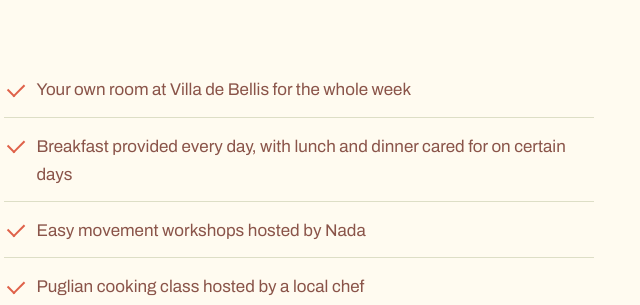
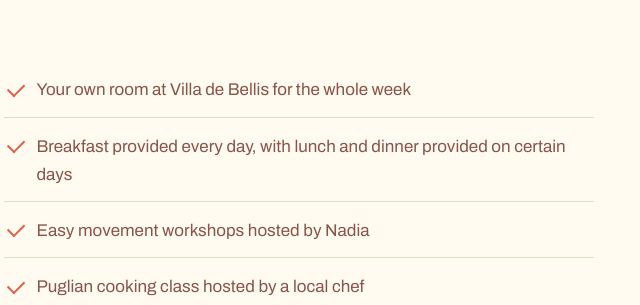
Before and after one commit to MPRCircle/theitalianreset2027, a plain HTML site: page index.html in a window 1280 px wide. Shown: the part 3940-4245 px from the top of the page, 606-1246 px from the left. Drawn offline with nearby package versions, Linux system fonts and the light colour scheme.

Commit message:
Fix list items for clarity and correct names

```diff
--- a/index.html
+++ b/index.html
@@ -227,8 +227,8 @@
         </div>
         <ul class="included-list">
           <li>Your own room at Villa de Bellis for the whole week</li>
-          <li>Breakfast provided every day, with lunch and dinner cared for on certain days </li>
-          <li>Easy movement workshops hosted by Nada</li>
+          <li>Breakfast provided every day, with lunch and dinner provided on certain days </li>
+          <li>Easy movement workshops hosted by Nadia</li>
           <li>Puglian cooking class hosted by a local chef</li>
           <li>Journaling and meditation circles</li>
           <li>Guided group sessions to help everyone connect</li>
```
